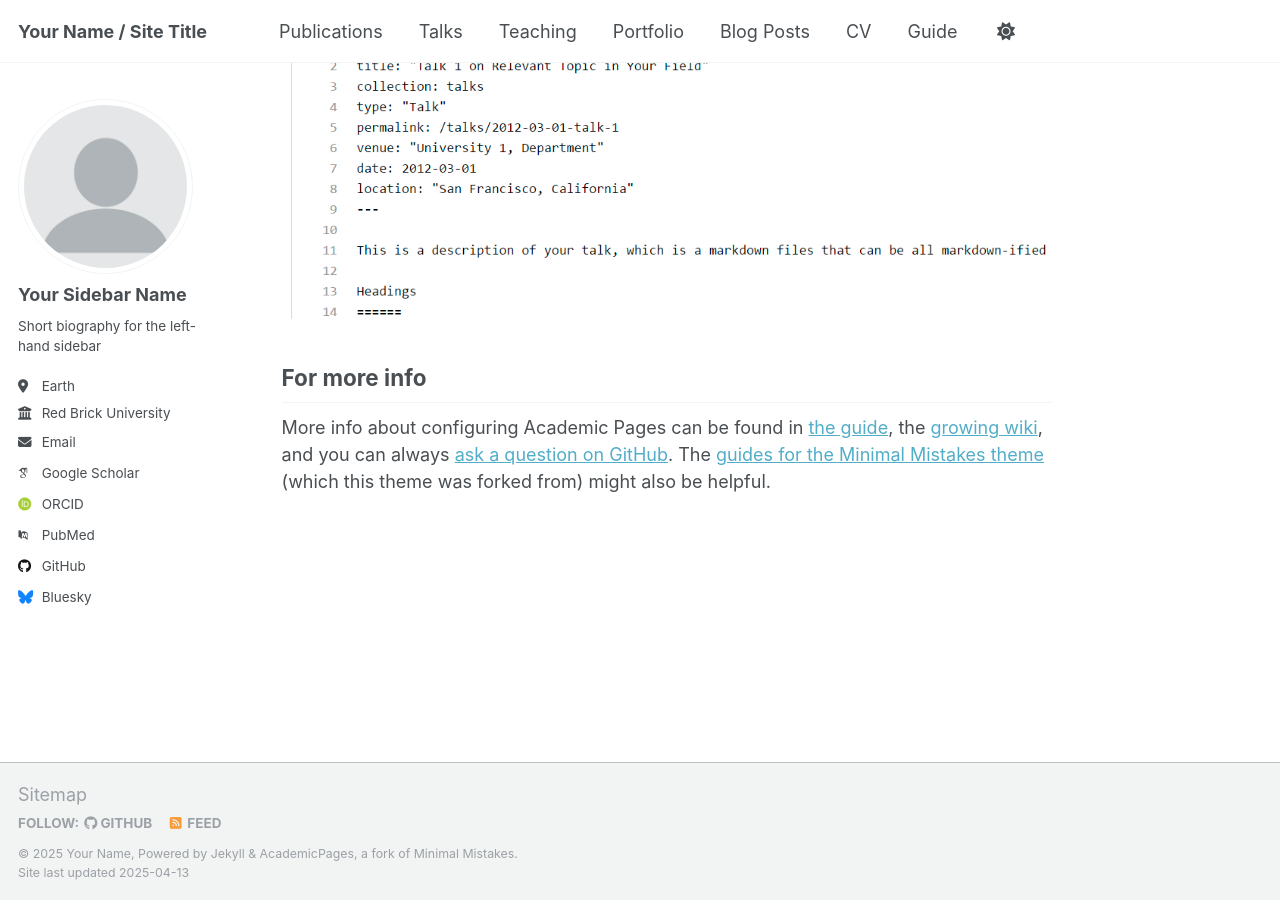
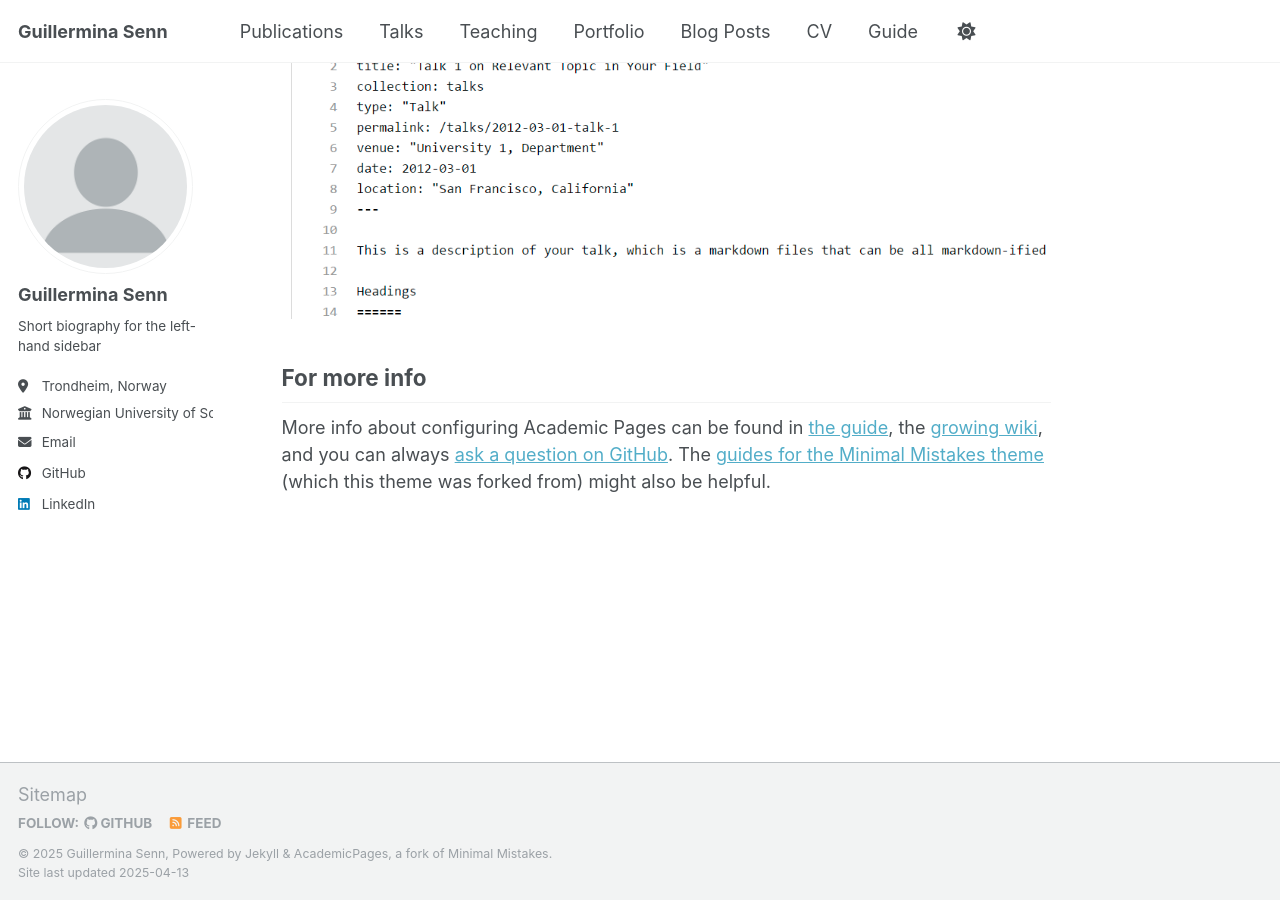
Before and after one commit to guillerminasenn/guillerminasenn.github.io, a Jekyll site: the page built from _pages/about.md, in a window 1280 px wide and 900 px high, scrolled down 2636 px. Built offline with Jekyll 4.4.1, drawn with Linux system fonts in a browser that asks for light colours; some web fonts are replaced.

Commit message:
Update _config.yml

```diff
--- a/_config.yml
+++ b/_config.yml
@@ -9,13 +9,13 @@
 # Basic Site Settings
 locale                   : "en-US"
 site_theme               : "default"
-title                    : "Your Name / Site Title"
+title                    : "Guillermina Senn"
 title_separator          : "-"
-name                     : &name "Your Name"
+name                     : &name "Guillermina Senn"
 description              : &description "personal description"
-url                      : https://academicpages.github.io # the base hostname & protocol for your site e.g. "https://[your GitHub username].github.io"
+url                      : https://guillerminasenn.github.io # the base hostname & protocol for your site e.g. "https://[your GitHub username].github.io"
 baseurl                  : "" # the subpath of your site, e.g. "/blog"
-repository               : "academicpages/academicpages.github.io"
+repository               : "guillerminasenn/guillerminasenn.github.io"
 
 # Site Author - The following control what appear as part of the author content on the side bar.
 #               If a field is blank the icon and link will not appear, otherwise it will be shown.
@@ -23,21 +23,21 @@ repository               : "academicpages/academicpages.github.io"
 author:
   # Biographic information
   avatar           : "profile.png"
-  name             : "Your Sidebar Name"
+  name             : "Guillermina Senn"
   pronouns         : # example: "she/her"
   bio              : "Short biography for the left-hand sidebar"
-  location         : "Earth"
-  employer         : "Red Brick University"
+  location         : "Trondheim, Norway"
+  employer         : "Norwegian University of Science and Technology"
   uri              : # URL
-  email            : "none@example.org"
+  email            : "guillermina.senn@ntnu.no"
 
   # Academic websites
   arxiv            : # URL - Update with the correct link to your profile
-  googlescholar    : "https://scholar.google.com/citations?user=PS_CX0AAAAAJ"
+  googlescholar    : # "https://scholar.google.com/citations?user=PS_CX0AAAAAJ"
   impactstory      : # URL
-  orcid            : "http://orcid.org/yourorcidurl"
+  orcid            : #"http://orcid.org/yourorcidurl"
   semantic         : # URL
-  pubmed           : "https://www.ncbi.nlm.nih.gov/pubmed/?term=john+snow"
+  pubmed           : #"https://www.ncbi.nlm.nih.gov/pubmed/?term=john+snow"
   researchgate     : # URL
   scopus           : # URL
 
@@ -45,12 +45,12 @@ author:
   bitbucket        : # Username - Update with your username on the site
   codepen          : # Username
   dribbble         : # Username
-  github           : "academicpages"
+  github           : "guillerminasenn"
   kaggle           : # Username
   stackoverflow    : # User number or user number and name (i.e., use "1" or "1/jeff-atwood")
 
   # Social media
-  bluesky          : "bsky.app" # Replace this with you Bluesky username
+  bluesky          : #"bsky.app" # Replace this with you Bluesky username
   facebook         : # Username
   flickr           : # Username
   foursquare       : # Username
@@ -59,7 +59,7 @@ author:
   keybase          : # Username
   instagram        : # Username
   lastfm           : # Username
-  linkedin         : # Username
+  linkedin         : www.linkedin.com/in/guillerminasenn
   mastodon         : # URL
   medium           : # URL
   pinterest        : # Username
@@ -78,11 +78,11 @@ author:
 # Publication Category - The following the list of publication categories and their headings
 publication_category:
   books:
-    title: 'Books'
+    title: # 'Books'
   manuscripts:
-    title: 'Journal Articles'
+    title: # 'Journal Articles'
   conferences:
-    title: 'Conference Papers'
+    title: # 'Conference Papers'
 
 # Site Settings
 teaser                   :  # filename of teaser fallback teaser image placed in /images/, .e.g. "500x300.png"
```
